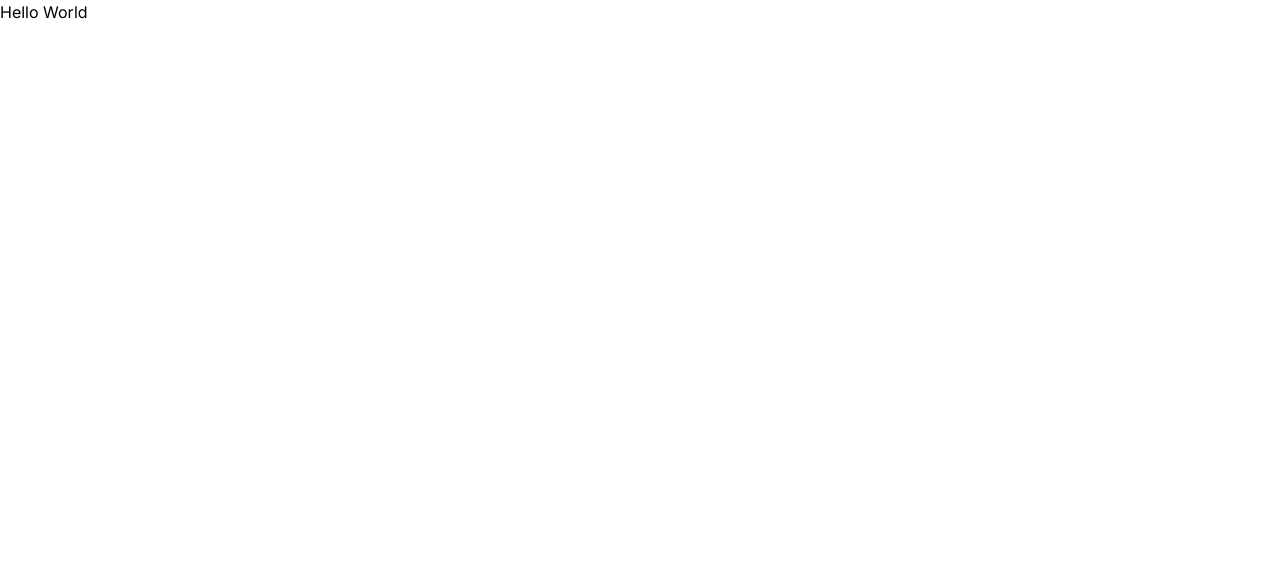
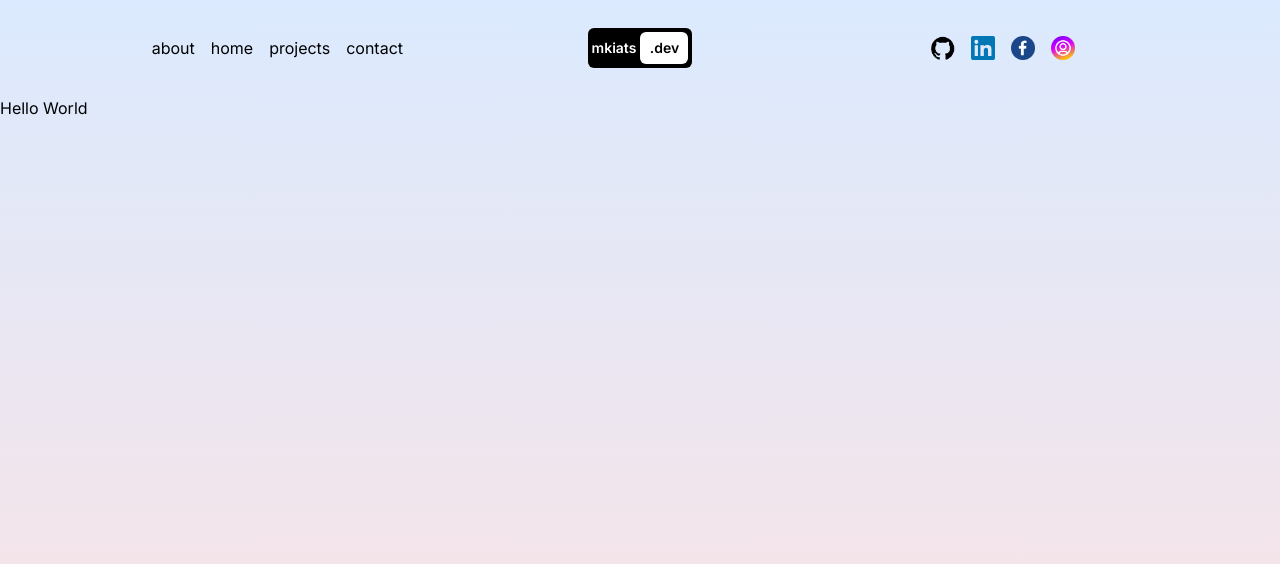
Before and after one commit to mkiats/mkiats-website, a Next.js app: page / in a window 1280 px wide. Shown: the top 564 px of the page. Built offline with nearby package versions, Linux system fonts and the light colour scheme.

Commit message:
navbar completed

```diff
--- a/package.json
+++ b/package.json
@@ -11,7 +11,8 @@
   "dependencies": {
     "react": "18",
     "react-dom": "18",
-    "next": "14.1.0"
+    "next": "14.1.0",
+    "react-icons": "4.11.0"
   },
   "devDependencies": {
     "autoprefixer": "10.0.1",
--- /dev/null
+++ b/src/app/about/page.jsx
@@ -0,0 +1,5 @@
+const AboutPage = () => {
+     return <div> AboutPage </div>
+};
+
+export default AboutPage
--- a/src/app/layout.js
+++ b/src/app/layout.js
@@ -1,17 +1,25 @@
 import { Inter } from "next/font/google";
 import "./globals.css";
+import Navbar from "@/ui/navbar/navbar";
 
 const inter = Inter({ subsets: ["latin"] });
 
 export const metadata = {
-  title: "Lama Dev Portfolio App",
+  title: "Mkiats Portfolio App",
   description: "Generated by create next app",
 };
 
 export default function RootLayout({ children }) {
   return (
     <html lang="en">
-      <body className={inter.className}>{children}</body>
+      <body className={inter.className}>
+        <div className="w-screen h-screen bg-gradient-to-b from-blue-100 to-red-100">
+          <div className="h-24">
+            <Navbar />
+          </div>
+          <div className="h-[calc(100vh - 6rem)]">{children}</div>
+        </div>
+      </body>
     </html>
   );
 }
--- /dev/null
+++ b/src/ui/navbar/navbar.jsx
@@ -0,0 +1,74 @@
+"use client";
+import Image from "next/image";
+import Link from "next/link";
+import { useState } from "react";
+import { MdOutlineMenu } from "react-icons/md";
+
+const links = [
+  { url: "/about", title: "about" },
+  { url: "/home", title: "home" },
+  { url: "/projects", title: "projects" },
+  { url: "/contact", title: "contact" },
+];
+const socials = [
+  { url: "/", title: "github", src: "/github.png" },
+  { url: "/", title: "linkedIn", src: "/linkedIn.png" },
+  { url: "/", title: "facebook", src: "/facebook.png" },
+  { url: "/", title: "instagram", src: "/instagram.png" },
+];
+const Navbar = () => {
+  const [open, setOpen] = useState(false);
+
+  return (
+    <div className="h-full flex justify-between items-center px-4 sm:px-8 md:px-12 lg:px-16 xl:px-24">
+      {/* LINKS */}
+      <div className="hidden md:flex justify-center items-center gap-4 w-1/3">
+        {links.map((link) => (
+          <Link href={link.url} key={link.title}>
+            {link.title}
+          </Link>
+        ))}
+      </div>
+      {/* LOGO */}
+      <div className="md:hidden lg:flex justify-center xl:w-1/3">
+        <Link
+          href="/"
+          className="text-sm bg-black rounded-md p-1 flex font-semibold justify-center items-center"
+        >
+          <span className="text-white mr-1">mkiats</span>
+          <span className="w-12 h-8 bg-white rounded-md flex items-center justify-center ">
+            .dev
+          </span>
+        </Link>
+      </div>
+      {/* SOCIALS */}
+      <div className="hidden md:flex gap-4 justify-center w-1/3">
+        {socials.map((link) => (
+          <Link href={link.url} key={link.title}>
+            <Image src={link.src} width={24} height={24} />
+          </Link>
+        ))}
+      </div>
+
+      {/* MENU BUTTON */}
+      <div className="md:hidden">
+        <button className="z-10 relative" onClick={() => setOpen(!open)}>
+          <MdOutlineMenu color={open ? "white" : "black"} />
+        </button>
+        {/* MENU */}
+
+        {open && (
+          <div className="absolute top-0 right-0 h-screen w-screen bg-black text-white flex flex-col justify-center items-center gap-10">
+            {links.map((link) => (
+              <Link href={link.url} key={link.title}>
+                {link.title}
+              </Link>
+            ))}
+          </div>
+        )}
+      </div>
+    </div>
+  );
+};
+
+export default Navbar;
--- /dev/null
+++ b/src/ui/navbar/navlink/navlink.jsx
@@ -0,0 +1,11 @@
+import Link from "next/link";
+
+const Navlink = (link) => {
+     return <div>
+        <Link href={link.url}>
+            {link.title}
+        </Link>
+         </div>
+};
+
+export default Navlink
--- a/tailwind.config.js
+++ b/tailwind.config.js
@@ -2,8 +2,9 @@
 module.exports = {
   content: [
     "./src/pages/**/*.{js,ts,jsx,tsx,mdx}",
-    "./src/components/**/*.{js,ts,jsx,tsx,mdx}",
+    "./src/ui/**/*.{js,ts,jsx,tsx,mdx}",
     "./src/app/**/*.{js,ts,jsx,tsx,mdx}",
+    "./src/**/*.{html,jsx}",
   ],
   theme: {
     extend: {
```
Also changed, not shown: 1 other file (tests, documents, lock files or other folders).
